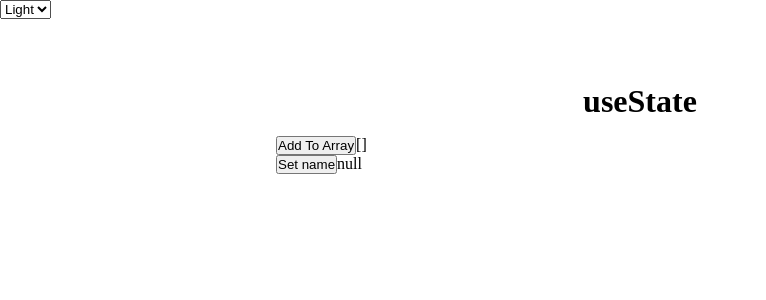
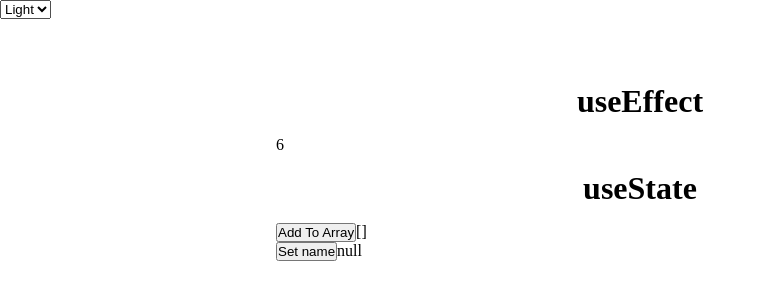
Before and after one commit to machariamarigi/re-freash, a React (Create React App) app: page /rehook in a window 1280 px wide. Shown: the top 300 px of the page, without its empty margins (0-766 px from the left). Built offline with nearby package versions, Linux system fonts and the light colour scheme.

Commit message:
add UseEffectComponent

```diff
--- /dev/null
+++ b/src/components/UseEffectComponent.tsx
@@ -0,0 +1,16 @@
+import React, { useEffect, useState } from 'react';
+
+const useEffectComponent = () => {
+    const [val, valSet] = useState(1);
+
+    useEffect(() => {
+        const timer = window.setInterval(() => {
+            valSet(v => v + 1);
+        }, 1000);
+        return () => window.clearInterval(timer)
+    }, [])
+
+    return <div>{val}</div>
+}
+
+export default useEffectComponent;
--- a/src/pages/RehookPage/index.tsx
+++ b/src/pages/RehookPage/index.tsx
@@ -1,10 +1,13 @@
 import React, { FC, ReactElement } from 'react';
+import UseEffectComponent from '../../components/UseEffectComponent';
 import UseStateComponent from '../../components/UseStateComponent';
 import './RehookPage.css';
 
 const RehookPage: FC<any> = (): ReactElement => {
     return (
         <div>
+            <h1>useEffect</h1>
+            <UseEffectComponent />
             <h1>useState</h1>
             <UseStateComponent />
         </div>
```
